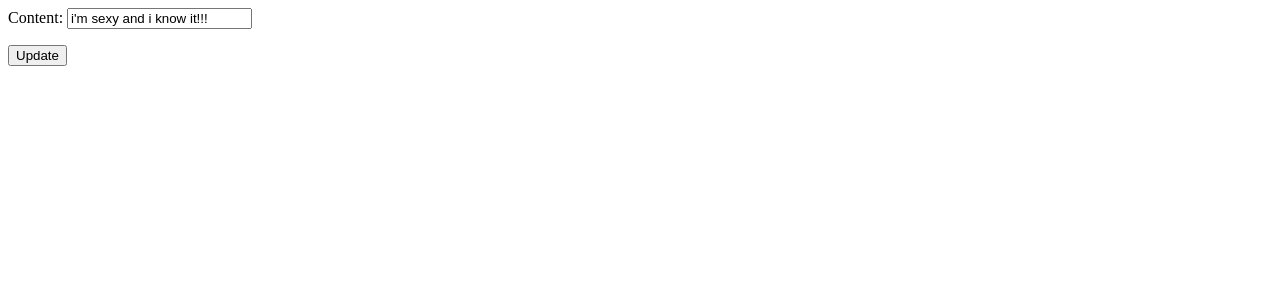
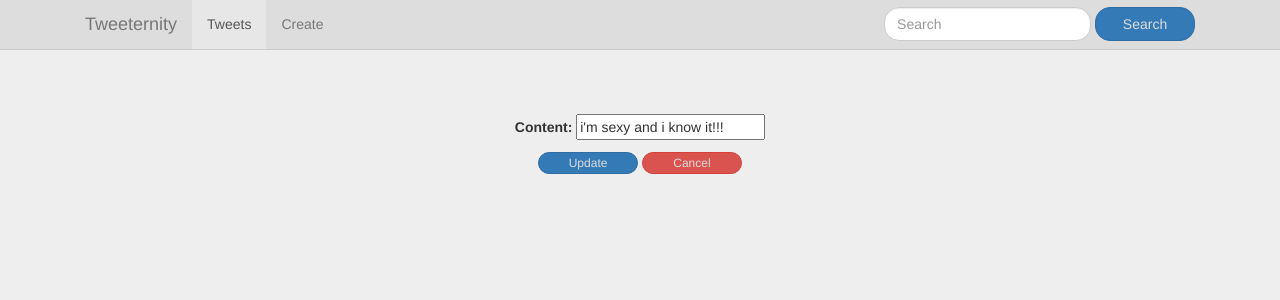
Before and after one commit to 0raclewind/0raclewind.github.io, a Django app: page /tweets/5/edit/ in a window 1280 px wide. Shown: the top 300 px of the page. Run offline with Django 3.2, Linux system fonts and the light colour scheme; a user stored in the database is signed in; data comes from the database, SQL or seed files in the repository; both versions use the stored data as it was after the commit; some libraries are stand-ins or nearby versions.

Commit message:
starting bootstrap

```diff
--- a/src/static-storage/css/style.css
+++ b/src/static-storage/css/style.css
@@ -1,3 +1,7 @@
+body {
+  background-color: #eee !important;
+}
+
 .btn {
   width: 100px;
   text-align: center;
@@ -8,7 +12,7 @@
 }
 
 .navbar-default {
-  background-color: #eee !important;
+  background-color: #ddd !important;
   border: solid 1px #ccc !important;
   margin-top: -2px;
 }
@@ -20,10 +24,41 @@
 .home_greeting {
   margin-top: 5%;
   background-color: #ddd !important;
-  color: #777 !important;
+  color: #555 !important;
 
 }
 
 button {
   width: 100px !important;
+  color: #555 !important;
 }
+
+.tweet_list {
+  color: #555;
+}
+
+.form-control {
+  border-radius: 15px !important;
+}
+
+.search_btn {
+  border-radius: 15px !important;
+  color: #ddd !important;
+}
+
+.tweet_footer {
+  color: #555;
+  font-size: 11px;
+  text-align: right;
+}
+
+.tweet {
+  margin-top: -10px;
+  padding: 2%;
+  background-color: #fff;
+}
+
+.view_btn {
+  font-size: 10px !important;
+  padding: -5% !important;
+}
--- a/src/templates/base.html
+++ b/src/templates/base.html
@@ -1,33 +1,12 @@
 {% load static %}
-
 <html>
   <head>
     <link rel="stylesheet" href="{% static 'css/style.css' %}">
     <link rel="stylesheet" href="{% static 'css/bootstrap.min.css' %}">
-    <title>{% block title %}Home{% endblock %}</title>
+    <title>{% block title %}Tweeternity{% endblock title %}</title>
   </head>
   <body>
-    <div class="row">
-      <nav class="navbar-default">
-        <div class="container-fluid">
-          <div class="navbar-header">
-            <a class="navbar-brand" href="/">Tweeternity</a>
-          </div>
-          <div class="collapse navbar-collapse" id="bs-example-navbar-collapse-1">
-            <ul class="nav navbar-nav">
-              <li class="active"><a href="/tweets/">Tweets</a></li>
-              <li><a href="#">Profile</a></li>
-            </ul>
-            <form class="navbar-form navbar-right">
-              <div class="form-group">
-                <input type="text" class="form-control" placeholder="Search">
-              </div>
-              <button type="submit" class="btn btn-default">Submit</button>
-            </form>
-          </div><!-- /.navbar-collapse -->
-        </div><!-- /.container-fluid -->
-      </nav>
-    </div><!-- div row end -->
+    {% include 'navbar.html' %}
     {% block content %}
     <div class="jumbotron text-center home_greeting">
       <h1>Welcome to Tweeternity</h1>
--- /dev/null
+++ b/src/templates/navbar.html
@@ -0,0 +1,21 @@
+<div class="row">
+  <nav class="navbar-default">
+    <div class="container">
+      <div class="navbar-header">
+        <a class="navbar-brand" href="/">Tweeternity</a>
+      </div>
+      <div class="collapse navbar-collapse" id="bs-example-navbar-collapse-1">
+        <ul class="nav navbar-nav">
+          <li class="active"><a href="/tweets/">Tweets</a></li>
+          <li><a href="/tweets/create/">Create</a></li>
+        </ul>
+        <form class="navbar-form navbar-right" methot='GET' action='{% url "tweet:list" %}'>
+          <div class="form-group">
+            <input type="text" class="form-control" name="q" placeholder="Search" value="{{ request.GET.q }}">
+            <button type="submit" class="btn btn-primary search_btn">Search</button>
+          </div>
+        </form>
+      </div><!-- /.navbar-collapse -->
+    </div><!-- /.container-fluid -->
+  </nav>
+</div><!-- div row end -->
--- a/src/tweetme/urls.py
+++ b/src/tweetme/urls.py
@@ -21,8 +21,8 @@ from . import views
 
 urlpatterns = [
     url(r'^admin/', admin.site.urls),
-    url('^$', views.home),
-    url(r'^tweets/', include("tweets.urls")),
+    url('^$', views.home, name="home"),
+    url(r'^tweets/', include("tweets.urls", namespace='tweet')),
 ]
 
 if settings.DEBUG:
--- a/src/tweets/mixins.py
+++ b/src/tweets/mixins.py
@@ -15,7 +15,7 @@ class FormUserNeededMixin(object):
 class UserOwnerMixin(object):
 	def form_valid(self, form):
 		if form.instance.user == self.request.user:
-			return super(FormUserNeededMixin, self).form_valid(form)
+			return super(UserOwnerMixin, self).form_valid(form)
 		else:
 			form._errors[forms.forms.NON_FIELD_ERRORS] = ErrorList(["Only tweet owner can edit this tweet."])
 			return self.form_invalid(form)
--- a/src/tweets/models.py
+++ b/src/tweets/models.py
@@ -1,4 +1,5 @@
 from django.db import models
+from django.urls import reverse
 from django.conf import settings
 
 from .validators import validate_content
@@ -13,8 +14,5 @@ class Tweet(models.Model):
 	def __str__(self):
 		return str(self.content)
 
-	# def clean(self, *args, **kwargs):
-	# 	content = self.content
-	# 	if content == "":
-	# 		raise ValidationError("Cannot be blank")
-	# 	return super(Tweet, self).clean(*args, **kwargs)
+	def get_absolute_url(self):
+		return reverse("tweet:list")
--- a/src/tweets/templates/tweets/form.html
+++ b/src/tweets/templates/tweets/form.html
@@ -1,5 +1,8 @@
 <form class="form" action="" method="POST">
   {% csrf_token %}
-  {{ form.as_p}}
-  <input type="submit" value="{{ btn_title }}" />
+  {{ form.as_p }}
+  <input class="btn btn-primary search_btn btn-xs" type="submit" value="{{ btn_title }}" />
+  <a href="../">
+    <button class="btn btn-danger search_btn btn-xs" type="button" name="button">Cancel</button>
+  </a>
 </form>
--- a/src/tweets/templates/tweets/update_view.html
+++ b/src/tweets/templates/tweets/update_view.html
@@ -1 +1,9 @@
-{% include 'tweets/form.html' with form=form btn_title="Update" %}
+{% extends 'base.html' %}
+
+{% block title %}Edit | {{ block.super }}{% endblock title %}
+
+{% block content %}
+<div class="container text-center" style="margin-top: 5%">
+    {% include 'tweets/form.html' with form=form btn_title="Update" %}
+</div>
+{% endblock content %}
--- a/src/tweets/views.py
+++ b/src/tweets/views.py
@@ -1,4 +1,5 @@
 from django.contrib.auth.mixins import LoginRequiredMixin
+from django.db.models import Q
 from django.views.generic import CreateView, DeleteView, DetailView, ListView, UpdateView
 from django.urls import reverse_lazy
 
@@ -11,7 +12,6 @@ from .models import Tweet
 class TweetCreateView(FormUserNeededMixin, CreateView):
 	form_class = TweetModelForm
 	template_name = 'tweets/create_view.html'
-	success_url = '/tweets/'
 
 
 # Retrieve
@@ -36,13 +36,20 @@ class TweetUpdateView(LoginRequiredMixin, UserOwnerMixin, UpdateView):
 class TweetDeleteView(LoginRequiredMixin, DeleteView):
 	queryset = Tweet.objects.all()
 	template_name = "tweets/delete_confirm.html"
-	success_url = reverse_lazy("list")
+	success_url = reverse_lazy("tweet:list")
 
 
 # List / Tweet feed
 class TweetListView(ListView):
-	template_name = "tweets/tweet_list.html"
-	queryset = Tweet.objects.all()
+	def get_queryset(self, *args, **kwargs):
+		qs = Tweet.objects.all()
+		query = self.request.GET.get("q", None)
+		if query is not None:
+			qs = qs.filter(
+				Q(content__icontains=query) |
+				Q(user__username__icontains=query)
+			)
+		return qs
 
 	def get_context_data(self, *args, **kwargs):
 		context = super(TweetListView, self).get_context_data(**kwargs)
```
Also changed, not shown: src/tweets/templates/tweets/create_view.html (+9 -1 lines), src/tweets/templates/tweets/delete_confirm.html (+16 -5 lines), src/tweets/templates/tweets/detail_view.html (+8 -6 lines), src/tweets/templates/tweets/tweet_list.html (+36 -6 lines), static-serve/css/style.css (+20 -1 lines), src/db.sqlite3.
